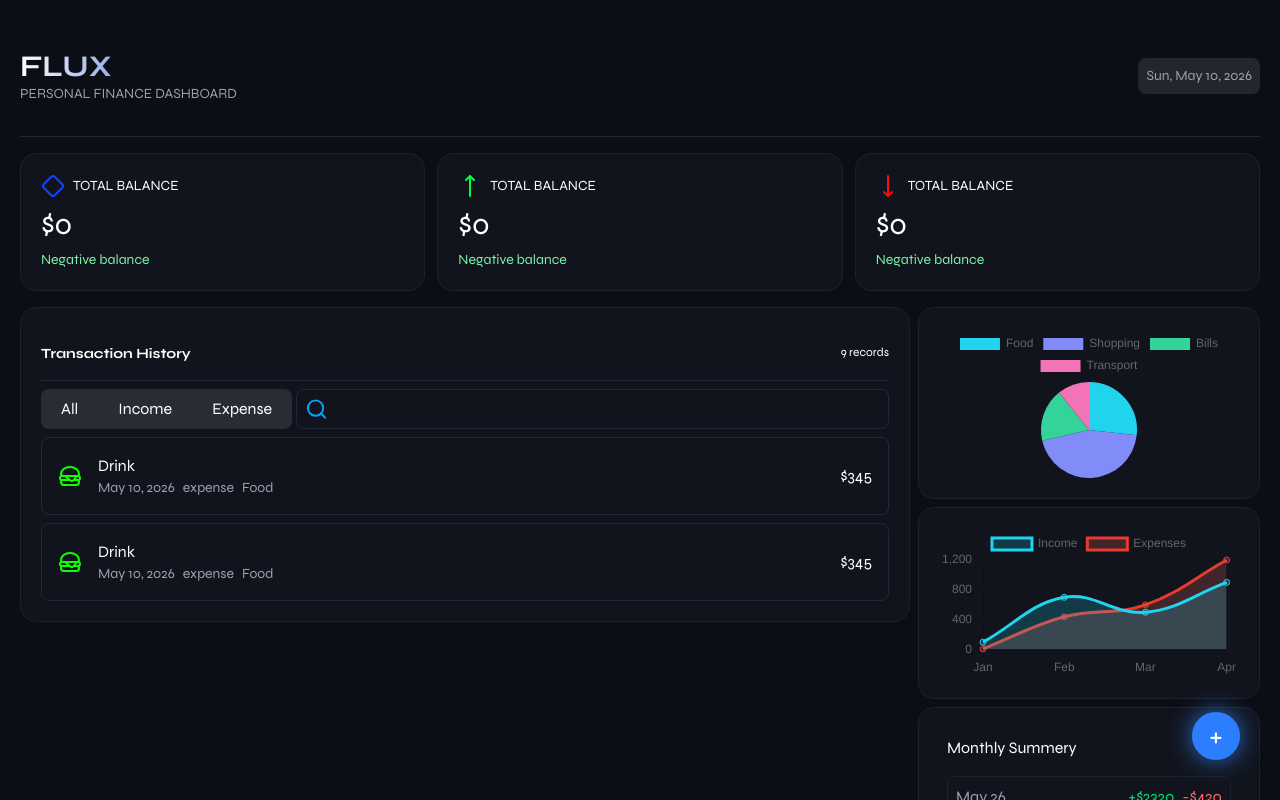
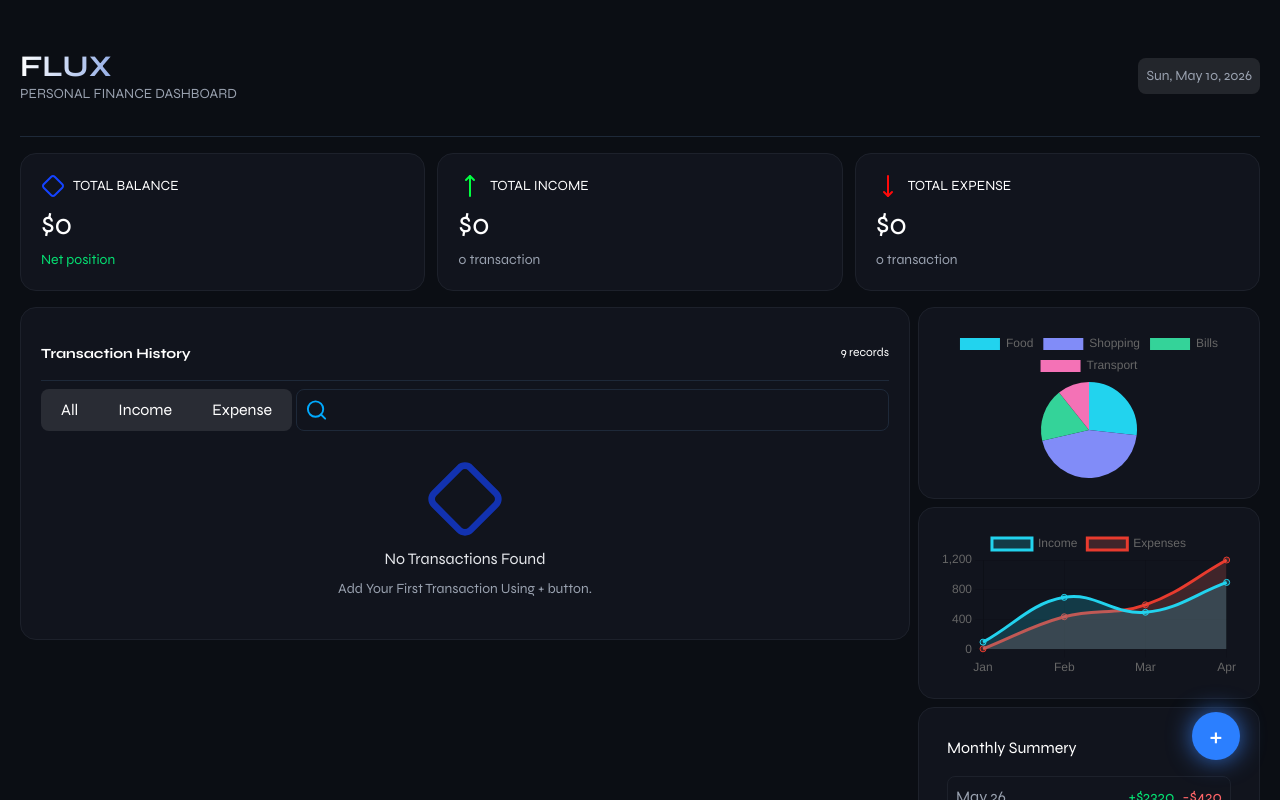
Before and after one commit to AlexZinminaung/Flux-expense-tracker, a React (Vite) app in the folder client/: page / in a window 1280 px wide. Shown: the top 800 px of the page. Built offline with nearby package versions, Linux system fonts and the light colour scheme.

Commit message:
add transaction to overview and record

```diff
--- a/client/package.json
+++ b/client/package.json
@@ -16,7 +16,8 @@
     "react": "^19.2.5",
     "react-chartjs-2": "^5.3.1",
     "react-dom": "^19.2.5",
-    "tailwindcss": "^4.3.0"
+    "tailwindcss": "^4.3.0",
+    "uuid": "^14.0.0"
   },
   "devDependencies": {
     "@eslint/js": "^10.0.1",
--- a/client/src/components/OverviewCard.tsx
+++ b/client/src/components/OverviewCard.tsx
@@ -20,25 +20,27 @@ const OverviewCard = () => {
                     <span className='text-sm '>TOTAL BALANCE</span>
                   </div>
                   <span className='text-3xl '>${expenseSummary.total_balance}</span>
-                  <span className='text-sm text-green-300'>Negative balance</span>
+                  <span className={`text-sm ${expenseSummary.total_balance < 0 ? "text-red-400" : "text-green-400"}`}>
+                    {expenseSummary.total_balance < 0 ? "Negative balance" : "Net position"}
+                  </span>
                 </div>
 
                 <div className='flex-1 flex flex-col gap-2 component-card'>
                   <div className='flex gap-2 items-center'>
                     <MoveUp color="#00ff40" />
-                    <span className='text-sm '>TOTAL BALANCE</span>
+                    <span className='text-sm '>TOTAL INCOME</span>
                   </div>
                   <span className='text-3xl '>${expenseSummary.total_income}</span>
-                  <span className='text-sm text-green-300'>Negative balance</span>
+                  <span className='text-sm text-gray-400'>{expenseSummary.income_transaction} transaction</span>
                 </div>
 
                 <div className='flex-1 flex flex-col gap-2 component-card'>
                   <div className='flex gap-2 items-center'>
                     <MoveDown color="#ff0a0a" />
-                    <span className='text-sm '>TOTAL BALANCE</span>
+                    <span className='text-sm '>TOTAL EXPENSE</span>
                   </div>
                   <span className='text-3xl '>${expenseSummary.total_expense}</span>
-                  <span className='text-sm text-green-300'>Negative balance</span>
+                  <span className='text-sm text-gray-400'>{expenseSummary.expense_transaction} transaction</span>
                 </div>
             </section>
     )
--- a/client/src/components/TransactionCard.tsx
+++ b/client/src/components/TransactionCard.tsx
@@ -1,22 +1,27 @@
 // import icons
 import { Hamburger } from "lucide-react";
+import type { Transaction } from "../types/ExpenseType";
 
-const TransactionCard = () => {
+type Props = {
+  data: Transaction;
+};
+
+const TransactionCard = ({data}: Props) => {
 
     return (
             <div className='flex items-center justify-between border p-4 border-gray-800 rounded-lg '>
                 <div className='flex items-center gap-4'>
                   <Hamburger color="#11ff00" />
                   <div className='flex flex-col'>
-                    <span>Drink</span>
+                    <span>{data.title}</span>
                     <div className='flex text-sm flex-wrap text-gray-400 gap-2'>
-                      <span>May 10, 2026</span>
-                      <span>expense</span>
-                      <span>Food</span>
+                      <span>{data.date}</span>
+                      <span>{data.type}</span>
+                      <span>{data.category}</span>
                     </div>
                   </div>
                 </div>
-                <span>$345</span>
+                <span>${data.amount}</span>
             </div>
     );
 }
--- a/client/src/components/TransactionContainer.tsx
+++ b/client/src/components/TransactionContainer.tsx
@@ -2,9 +2,19 @@ import TransactionCard from "./TransactionCard";
 
 // import icons
 import { Search } from 'lucide-react';
+import { Diamond } from 'lucide-react';
+
+// import custom
+import { useContext } from "react";
+import { ExpenseContext } from "../contexts/ExpenseContext";
+
 
 const TransactionContainer = () => {
 
+  const context = useContext(ExpenseContext);
+  if (!context) return null;
+
+  const { transactions } = context;
 
   return (
       <div className='w-full h-fit component-card'>
@@ -20,7 +30,7 @@ const TransactionContainer = () => {
               <button className='py-1 px-4'>Income</button>
               <button className='py-1 px-4'>Expense</button>
             </div>
-              <form className='w-full px-2 flex justify-center items-center rounded-lg border border-gray-800'>
+            <form className='w-full p-2 flex justify-center items-center rounded-lg border border-gray-800'>
               <Search color="#00aaff" />
               <input type='text' className='w-full h-full outline-none'/>
             </form>
@@ -28,8 +38,23 @@ const TransactionContainer = () => {
 
           {/* history container */}
           <div className='max-h-125 flex flex-col gap-2 overflow-y-auto'>
-              <TransactionCard/>
-              <TransactionCard/>
+            {
+              // if there is not transcation
+              transactions.length < 1 && (
+                <div className="flex flex-col gap-2 justify-center items-center p-5">
+                  <Diamond color="#1443ff" className=" size-20 opacity-65" />
+                  <h1 className="text-gray-200">No Transactions Found</h1>
+                  <p className="text-sm text-gray-400">Add Your First Transaction Using + button.</p>
+                </div>)
+
+            }
+
+            {
+              // if there is transcation
+              transactions.map( record => {
+                return < TransactionCard key={record.id} data={record}/>
+              })
+            }
           </div>
         </div>
       </div>
--- a/client/src/contexts/ExpenseContext.tsx
+++ b/client/src/contexts/ExpenseContext.tsx
@@ -1,4 +1,4 @@
-import { createContext, useState } from "react";
+import { createContext, useEffect, useState } from "react";
 import type { ExpenseSummary, Transaction } from "../types/ExpenseType";
 
 
@@ -14,13 +14,46 @@ export const ExpenseContext = createContext<ExpenseContextType | null>(null);
 
 const ExpenseProvider = ({ children }: { children: React.ReactNode }) => {
 
-    const [expenseSummary, setExpenseSummery] = useState<ExpenseSummary>({total_balance: 0, total_income: 0, total_expense: 0})
+    const [expenseSummary, setExpenseSummery] = useState<ExpenseSummary>({total_balance: 0, total_income: 0, total_expense: 0, income_transaction: 0, expense_transaction: 0})
     const [transactions, setTransactions] = useState<Transaction[]>([]);
 
+    // fetch balance
+    useEffect(() => {
+        const total_balance = transactions.reduce((accumulator, currentValue) => {
+            if (currentValue.type === "income") { return accumulator + currentValue.amount;}
+            return accumulator - currentValue.amount;}, 0)
+
+        const total_income = transactions.reduce((accumulator, currentValue) => {
+            if (currentValue.type === "income") { return accumulator + currentValue.amount;}
+            return accumulator;}, 0)
+
+        const total_expense = transactions.reduce((accumulator, currentValue) => {
+            if (currentValue.type === "expense") { return accumulator + currentValue.amount;}
+            return accumulator;}, 0)
+
+        const total_income_transaction = transactions.reduce((accumulator, currentValue) => {
+            if (currentValue.type == "income") { return accumulator + 1}
+            return accumulator;}, 0)
+
+        const total_expense_transaction = transactions.reduce((accumulator, currentValue) => {
+            if (currentValue.type == "expense") { return accumulator + 1}
+            return accumulator;}, 0)
+
+        setExpenseSummery({ total_balance,
+                            total_income,
+                            total_expense,
+                            income_transaction: total_income_transaction,
+                            expense_transaction: total_expense_transaction});
+    }, [transactions])
+
+
     // handler function
-    const addTransaction = () => {
+    const addTransaction = (transaction: Transaction) => {
+        setTransactions(prev => {
+            return [...prev, transaction]
+        })
+        console.log('Add Transcation!');
 
-        console.log('Add Transcation!');
     }
 
     return (
--- a/client/src/types/ExpenseType.ts
+++ b/client/src/types/ExpenseType.ts
@@ -2,11 +2,13 @@
 interface ExpenseSummary {
     total_balance: number,
     total_income: number,
-    total_expense: number
+    total_expense: number,
+    income_transaction: number,
+    expense_transaction: number
 }
 
 interface Transaction {
-  id: number;
+  id: string;
   title: string;
   amount: number;
   type: "income" | "expense";
```
Also changed, not shown: client/src/components/PopupForm.tsx (+49 -10 lines), 1 other file (tests, documents, lock files or other folders). Lines whose indentation alone changed are shown as unchanged.
